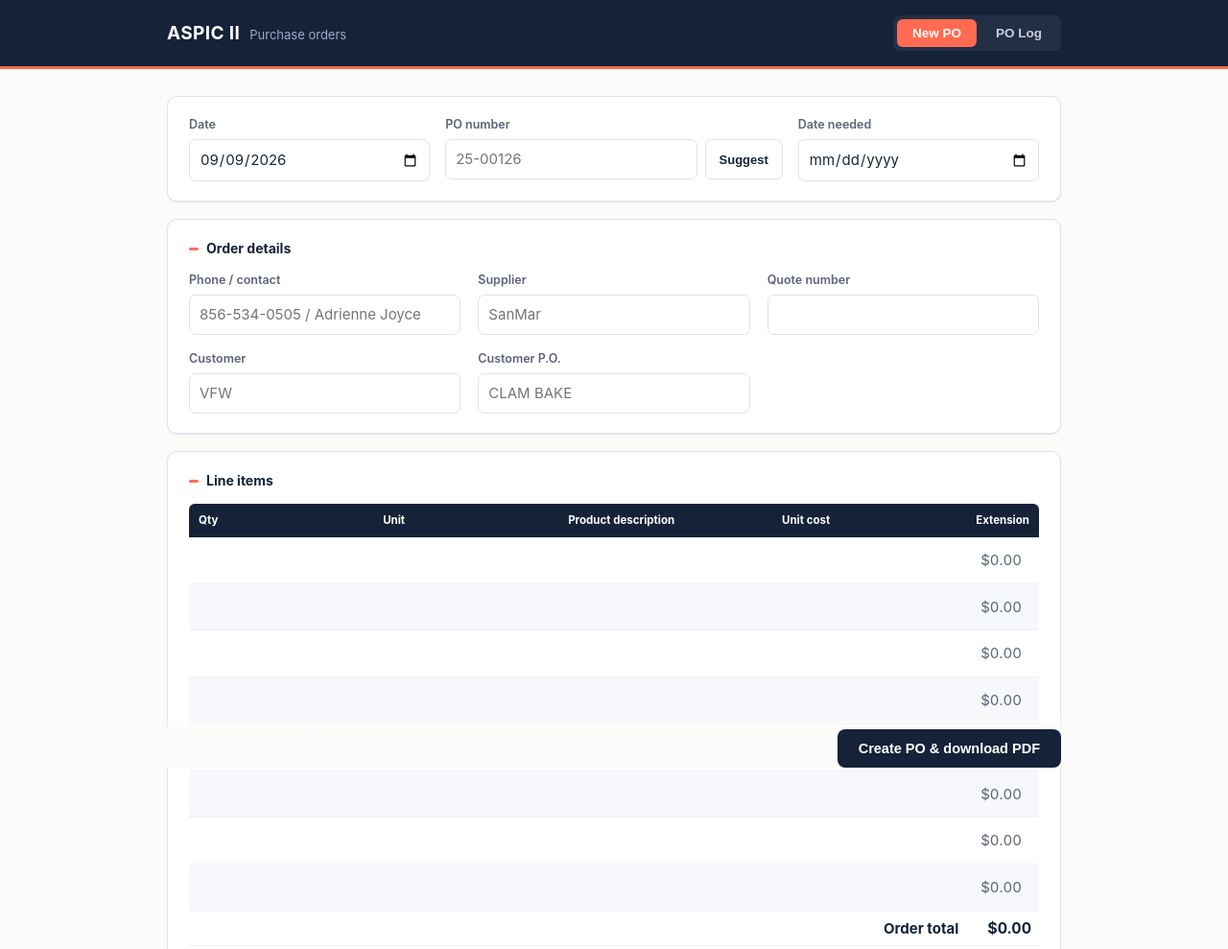
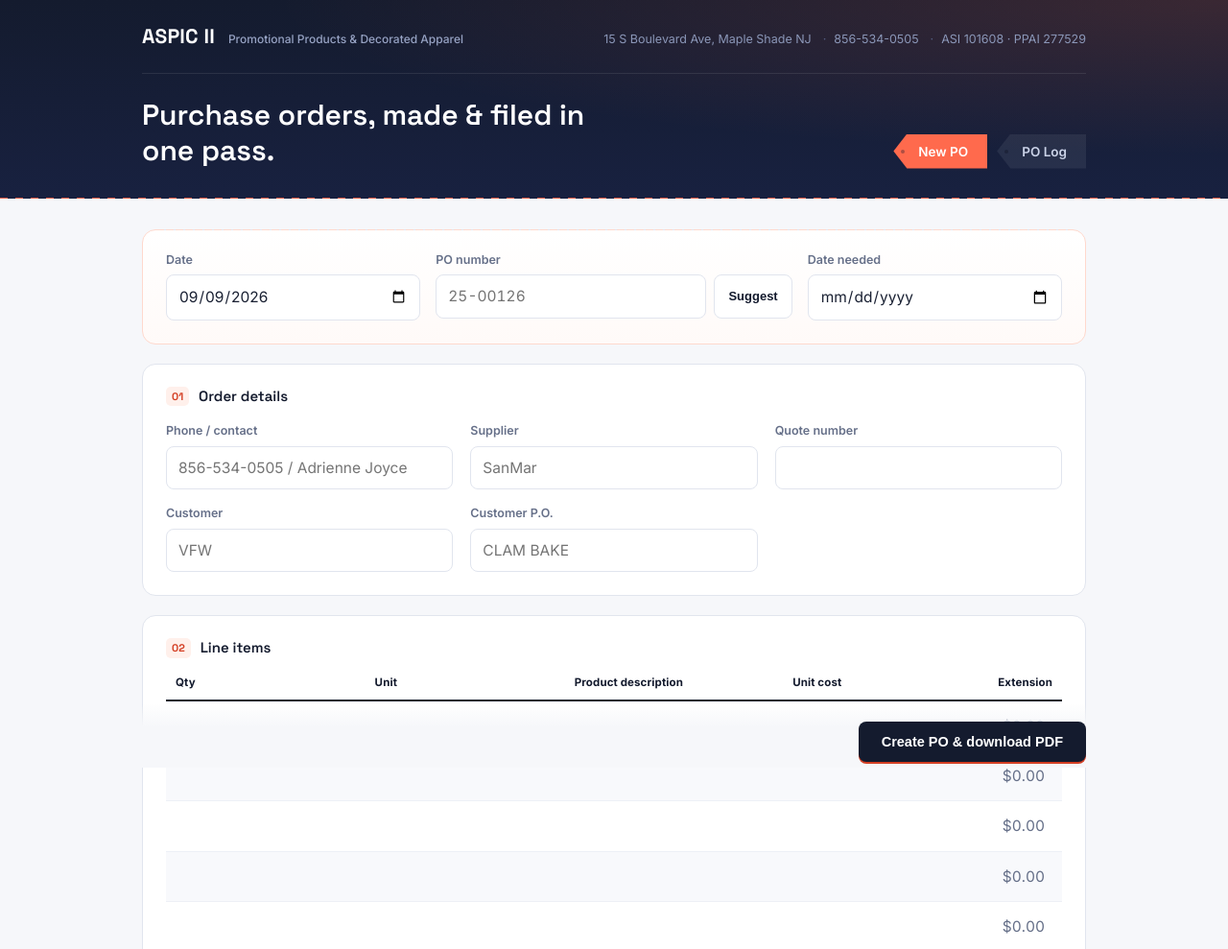
Before and after one commit to aaronjoyce2000-ui/ASPIC_PO_app, a website: page public/index.html in a window 1280 px wide. Shown: the top 989 px of the page at 96% size. Drawn offline with Linux system fonts and the light colour scheme.

Commit message:
Add files via upload

```diff
--- a/public/index.html
+++ b/public/index.html
@@ -4,22 +4,40 @@
 <meta charset="UTF-8" />
 <meta name="viewport" content="width=device-width, initial-scale=1.0" />
 <title>ASPIC II · Purchase Orders</title>
+<link rel="preconnect" href="https://fonts.googleapis.com" />
+<link rel="preconnect" href="https://fonts.gstatic.com" crossorigin />
+<link href="https://fonts.googleapis.com/css2?family=Space+Grotesk:wght@500;600;700&family=Inter:wght@400;500;600;700&display=swap" rel="stylesheet" />
 <link rel="stylesheet" href="style.css" />
 </head>
 <body>
 
-<header class="topbar">
-  <div class="topbar-inner">
-    <div class="brand">
-      <span class="brand-mark">ASPIC II</span>
-      <span class="brand-sub">Purchase orders</span>
+<div class="masthead">
+  <div class="masthead-inner">
+    <div class="masthead-top">
+      <div class="wordmark">
+        <span class="wordmark-main">ASPIC&nbsp;II</span>
+        <span class="wordmark-tag">Promotional&nbsp;Products&nbsp;&amp;&nbsp;Decorated&nbsp;Apparel</span>
+      </div>
+      <div class="masthead-meta">
+        <span>15 S Boulevard Ave, Maple Shade NJ</span>
+        <span class="dot-sep">856-534-0505</span>
+        <span class="dot-sep">ASI 101608 · PPAI 277529</span>
+      </div>
     </div>
-    <nav class="tabs" role="tablist">
-      <button class="tab active" data-tab="new" role="tab" aria-selected="true">New PO</button>
-      <button class="tab" data-tab="log" role="tab" aria-selected="false">PO Log</button>
-    </nav>
+    <div class="masthead-bottom">
+      <h1>Purchase orders, made &amp; filed in one pass.</h1>
+      <nav class="tag-nav" role="tablist" aria-label="Sections">
+        <button class="tag active" data-tab="new" role="tab" aria-selected="true">
+          <span class="tag-hole"></span>New PO
+        </button>
+        <button class="tag" data-tab="log" role="tab" aria-selected="false">
+          <span class="tag-hole"></span>PO Log
+        </button>
+      </nav>
+    </div>
   </div>
-</header>
+  <div class="stitch-divider" aria-hidden="true"></div>
+</div>
 
 <main class="wrap">
 
@@ -27,7 +45,7 @@
   <section id="panel-new" class="panel active">
     <form id="po-form" novalidate>
 
-      <div class="card">
+      <div class="card card-accent">
         <div class="card-row top-row">
           <div class="field">
             <label for="date">Date</label>
@@ -48,7 +66,7 @@
       </div>
 
       <div class="card">
-        <h2>Order details</h2>
+        <h2><span class="card-kicker">01</span>Order details</h2>
         <div class="grid-3">
           <div class="field">
             <label for="phone_contact">Phone / contact</label>
@@ -74,7 +92,7 @@
       </div>
 
       <div class="card">
-        <h2>Line items</h2>
+        <h2><span class="card-kicker">02</span>Line items</h2>
         <div class="table-scroll">
           <table class="items-table" id="items-table">
             <thead>
@@ -98,13 +116,13 @@
       </div>
 
       <div class="card">
-        <h2>Specifications</h2>
+        <h2><span class="card-kicker">03</span>Specifications</h2>
         <textarea id="specifications" name="specifications" rows="5"
           placeholder="Item #, sizes breakdown, garment color, ink/thread color, imprint area, decoration method, delivered-by vendor, etc."></textarea>
       </div>
 
       <div class="card">
-        <h2>Authorization</h2>
+        <h2><span class="card-kicker">04</span>Authorization</h2>
         <div class="grid-3">
           <div class="field">
             <label for="authorized_by">Authorized by</label>
@@ -130,9 +148,25 @@
 
   <!-- ===================== PO LOG ===================== -->
   <section id="panel-log" class="panel">
+
+    <div class="stat-strip">
+      <div class="stat-card">
+        <span class="stat-value" id="stat-count">0</span>
+        <span class="stat-label">Purchase orders</span>
+      </div>
+      <div class="stat-card">
+        <span class="stat-value" id="stat-total">$0</span>
+        <span class="stat-label">Total value</span>
+      </div>
+      <div class="stat-card">
+        <span class="stat-value" id="stat-open">0</span>
+        <span class="stat-label">Awaiting confirmation</span>
+      </div>
+    </div>
+
     <div class="card">
       <div class="log-toolbar">
-        <h2>All purchase orders</h2>
+        <h2><span class="card-kicker">&#9670;</span>All purchase orders</h2>
         <div class="log-toolbar-actions">
           <input type="search" id="log-search" placeholder="Search PO #, customer, supplier…" />
           <button type="button" id="export-csv" class="ghost-btn">Export CSV</button>
@@ -163,6 +197,10 @@
 
 </main>
 
+<footer class="site-footer">
+  <span>ASPIC II</span><span class="dot-sep">15 S Boulevard Ave, Maple Shade, NJ 08052</span><span class="dot-sep">856-534-0505</span>
+</footer>
+
 <div id="toast" class="toast" hidden></div>
 
 <script src="https://cdn.jsdelivr.net/npm/pdf-lib@1.17.1/dist/pdf-lib.min.js"></script>
--- a/public/style.css
+++ b/public/style.css
@@ -1,18 +1,19 @@
 :root {
-  --navy: #152238;
-  --navy-soft: #2c3e63;
-  --coral: #ff6b52;
-  --coral-dark: #d94d35;
-  --paper: #fbfbfa;
+  --ink: #141b2e;
+  --ink-soft: #223055;
+  --coral: #ff6a4d;
+  --coral-deep: #d43f24;
+  --paper: #f6f7fa;
   --card: #ffffff;
-  --line: #dfe3ec;
-  --line-soft: #eef1f6;
-  --text: #1c2534;
-  --text-muted: #5b6478;
-  --stripe: #f7f8fb;
-  --radius: 10px;
-  --shadow: 0 1px 2px rgba(21, 34, 56, 0.06), 0 1px 1px rgba(21, 34, 56, 0.04);
-  font-synthesis: none;
+  --line: #e1e5ee;
+  --line-soft: #edf0f6;
+  --text: #1a2133;
+  --text-muted: #667089;
+  --stripe: #f8f9fc;
+  --radius-lg: 14px;
+  --radius-sm: 8px;
+  --font-display: "Space Grotesk", "Inter", sans-serif;
+  --font-body: "Inter", -apple-system, "Segoe UI", sans-serif;
 }
 
 * { box-sizing: border-box; }
@@ -21,67 +22,153 @@ html, body {
   margin: 0;
   background: var(--paper);
   color: var(--text);
-  font-family: -apple-system, "Segoe UI", Roboto, Helvetica, Arial, sans-serif;
-  font-size: 15px;
-  line-height: 1.45;
+  font-family: var(--font-body);
+  font-size: 15.5px;
+  line-height: 1.5;
+  -webkit-font-smoothing: antialiased;
 }
 
-/* ---------------------------------------------------------- topbar */
-.topbar {
-  background: var(--navy);
-  border-bottom: 3px solid var(--coral);
+h1, h2 { font-family: var(--font-display); }
+
+/* ================================================================ MASTHEAD */
+.masthead {
+  background: var(--ink);
+  background-image:
+    radial-gradient(ellipse at top right, rgba(255, 106, 77, 0.16), transparent 55%),
+    linear-gradient(180deg, #141b2e 0%, #182140 100%);
+  color: #fff;
+  position: relative;
 }
-.topbar-inner {
-  max-width: 980px;
+.masthead-inner {
+  max-width: 1040px;
   margin: 0 auto;
-  padding: 16px 24px;
+  padding: 22px 28px 30px;
+}
+.masthead-top {
   display: flex;
-  align-items: center;
+  align-items: baseline;
   justify-content: space-between;
   flex-wrap: wrap;
-  gap: 12px;
+  gap: 8px 20px;
+  padding-bottom: 22px;
+  border-bottom: 1px solid rgba(255, 255, 255, 0.09);
 }
-.brand { display: flex; align-items: baseline; gap: 10px; }
-.brand-mark { color: #fff; font-weight: 700; font-size: 19px; letter-spacing: 0.02em; }
-.brand-sub { color: #9fabc7; font-size: 13px; }
+.wordmark { display: flex; align-items: baseline; gap: 14px; flex-wrap: wrap; }
+.wordmark-main {
+  font-family: var(--font-display);
+  font-weight: 700;
+  font-size: 21px;
+  letter-spacing: 0.01em;
+}
+.wordmark-tag {
+  font-size: 12px;
+  color: #97a3c4;
+  font-weight: 500;
+}
+.masthead-meta {
+  font-size: 12.5px;
+  color: #8b97b8;
+  display: flex;
+  gap: 4px;
+  flex-wrap: wrap;
+}
+.dot-sep::before { content: "·"; margin: 0 8px; color: #566085; }
 
-.tabs { display: flex; gap: 4px; background: rgba(255,255,255,0.06); padding: 4px; border-radius: 8px; }
-.tab {
-  border: none; background: transparent; color: #c7cfe0;
-  font-size: 13.5px; font-weight: 600; padding: 7px 16px; border-radius: 6px;
-  cursor: pointer; transition: background 0.15s, color 0.15s;
+.masthead-bottom {
+  padding-top: 24px;
+  display: flex;
+  align-items: flex-end;
+  justify-content: space-between;
+  flex-wrap: wrap;
+  gap: 18px;
 }
-.tab:hover { color: #fff; }
-.tab.active { background: var(--coral); color: #fff; }
+.masthead-bottom h1 {
+  font-size: clamp(22px, 3.2vw, 30px);
+  font-weight: 600;
+  margin: 0;
+  max-width: 480px;
+  line-height: 1.25;
+  color: #fff;
+}
 
-/* ---------------------------------------------------------- layout */
-.wrap { max-width: 980px; margin: 0 auto; padding: 28px 24px 80px; }
+/* tag-shaped nav — nods to a hang tag / order tag */
+.tag-nav { display: flex; gap: 10px; }
+.tag {
+  position: relative;
+  border: none;
+  cursor: pointer;
+  font-family: var(--font-body);
+  font-weight: 600;
+  font-size: 13.5px;
+  color: #cbd3e8;
+  background: rgba(255, 255, 255, 0.07);
+  padding: 10px 20px 10px 26px;
+  clip-path: polygon(14px 0, 100% 0, 100% 100%, 14px 100%, 0 50%);
+  transition: background 0.15s, color 0.15s;
+}
+.tag:hover { background: rgba(255, 255, 255, 0.14); color: #fff; }
+.tag.active { background: var(--coral); color: #fff; }
+.tag-hole {
+  position: absolute;
+  left: 8px; top: 50%;
+  width: 4px; height: 4px;
+  border-radius: 50%;
+  background: rgba(20, 27, 46, 0.55);
+  transform: translateY(-50%);
+}
+.tag.active .tag-hole { background: rgba(20, 27, 46, 0.35); }
+
+/* stitched divider — a literal seam, since this business decorates apparel */
+.stitch-divider {
+  height: 1px;
+  background-image: repeating-linear-gradient(90deg, var(--coral) 0 8px, transparent 8px 16px);
+  opacity: 0.9;
+}
+
+/* ================================================================ layout */
+.wrap { max-width: 1040px; margin: 0 auto; padding: 32px 28px 70px; }
 .panel { display: none; }
-.panel.active { display: block; }
+.panel.active { display: block; animation: rise 0.28s ease; }
+@keyframes rise { from { opacity: 0; transform: translateY(6px); } to { opacity: 1; transform: none; } }
 
 .card {
   background: var(--card);
   border: 1px solid var(--line);
-  border-radius: var(--radius);
-  box-shadow: var(--shadow);
-  padding: 20px 22px;
-  margin-bottom: 18px;
+  border-radius: var(--radius-lg);
+  padding: 22px 24px 24px;
+  margin-bottom: 20px;
+  position: relative;
 }
+/* perforated top edge — a nod to carbonless purchase-order pads */
+.card::before {
+  content: "";
+  position: absolute;
+  top: -1px; left: 18px; right: 18px;
+  height: 1px;
+  background-image: radial-gradient(circle, var(--line) 1.3px, transparent 1.4px);
+  background-size: 10px 1px;
+  background-repeat: repeat-x;
+}
+.card-accent { border-color: #ffd9cd; background: linear-gradient(180deg, #fff 0%, #fffaf8 100%); }
+
 .card h2 {
-  margin: 0 0 14px;
-  font-size: 14px;
-  font-weight: 700;
-  color: var(--navy);
+  margin: 0 0 16px;
+  font-size: 15px;
+  font-weight: 600;
+  color: var(--ink);
   display: flex;
   align-items: center;
-  gap: 8px;
+  gap: 10px;
 }
-.card h2::before {
-  content: "";
-  width: 10px; height: 3px;
-  background: var(--coral);
-  display: inline-block;
-  border-radius: 2px;
+.card-kicker {
+  font-family: var(--font-display);
+  font-size: 11px;
+  font-weight: 700;
+  color: var(--coral-deep);
+  background: #fff0eb;
+  border-radius: 5px;
+  padding: 2px 6px;
+  line-height: 1.5;
 }
 
 .top-row { display: grid; grid-template-columns: 1fr 1.4fr 1fr; gap: 16px; }
@@ -89,143 +176,181 @@ html, body {
 
 @media (max-width: 720px) {
   .top-row, .grid-3 { grid-template-columns: 1fr; }
+  .masthead-bottom { align-items: flex-start; }
 }
 
 .field { display: flex; flex-direction: column; gap: 6px; }
-.field label {
-  font-size: 12.5px; font-weight: 600; color: var(--text-muted);
-}
+.field label { font-size: 12.5px; font-weight: 600; color: var(--text-muted); }
+
 input[type="text"], input[type="date"], input[type="number"], input[type="search"], textarea {
   font: inherit;
-  padding: 9px 10px;
-  border: 1px solid var(--line);
-  border-radius: 7px;
+  padding: 10px 12px;
+  border: 1.5px solid var(--line);
+  border-radius: var(--radius-sm);
   background: #fff;
   color: var(--text);
   width: 100%;
+  transition: border-color 0.15s, box-shadow 0.15s;
 }
 input:focus, textarea:focus {
   outline: none;
-  border-color: var(--navy-soft);
-  box-shadow: 0 0 0 3px rgba(44, 62, 99, 0.12);
+  border-color: var(--coral);
+  box-shadow: 0 0 0 3.5px rgba(255, 106, 77, 0.14);
 }
-textarea { resize: vertical; min-height: 90px; font-size: 14px; }
+textarea { resize: vertical; min-height: 90px; font-size: 14.5px; }
 
 .po-number-row { display: flex; gap: 8px; }
-.po-number-row input { flex: 1; }
+.po-number-row input { flex: 1; font-variant-numeric: tabular-nums; }
 
 .ghost-btn {
-  border: 1px solid var(--line);
+  border: 1.5px solid var(--line);
   background: #fff;
-  color: var(--navy);
+  color: var(--ink);
   font-size: 13px; font-weight: 600;
   padding: 8px 14px;
-  border-radius: 7px;
+  border-radius: var(--radius-sm);
   cursor: pointer;
   white-space: nowrap;
+  transition: border-color 0.15s, background 0.15s;
 }
-.ghost-btn:hover { border-color: var(--navy-soft); background: var(--line-soft); }
+.ghost-btn:hover { border-color: var(--ink-soft); background: var(--line-soft); }
 
 .primary-btn {
   border: none;
-  background: var(--navy);
+  background: var(--ink);
   color: #fff;
   font-size: 14.5px; font-weight: 700;
-  padding: 12px 22px;
-  border-radius: 8px;
+  padding: 13px 24px;
+  border-radius: var(--radius-sm);
   cursor: pointer;
-  transition: background 0.15s;
+  transition: transform 0.1s, background 0.15s;
+  box-shadow: 0 2px 0 var(--coral-deep);
 }
-.primary-btn:hover { background: var(--navy-soft); }
-.primary-btn:disabled { background: #9aa5b8; cursor: default; }
+.primary-btn:hover { background: var(--ink-soft); }
+.primary-btn:active { transform: translateY(2px); box-shadow: none; }
+.primary-btn:disabled { background: #9aa5b8; cursor: default; box-shadow: none; }
 
-/* ---------------------------------------------------------- items table */
+/* ================================================================ items table */
 .table-scroll { overflow-x: auto; }
 .items-table, .log-table { width: 100%; border-collapse: collapse; min-width: 640px; }
 .items-table thead th, .log-table thead th {
   text-align: left;
   font-size: 11.5px;
   font-weight: 700;
-  color: #fff;
-  background: var(--navy);
-  padding: 9px 10px;
+  letter-spacing: 0.01em;
+  color: var(--ink);
+  border-bottom: 2px solid var(--ink);
+  padding: 0 10px 9px;
   white-space: nowrap;
 }
-.items-table thead th:first-child { border-top-left-radius: 6px; }
-.items-table thead th:last-child { border-top-right-radius: 6px; }
 
-.items-table td, .log-table td { padding: 6px 8px; border-bottom: 1px solid var(--line-soft); }
+.items-table td, .log-table td { padding: 7px 8px; border-bottom: 1px solid var(--line-soft); }
 .items-table tbody tr:nth-child(even) { background: var(--stripe); }
 .items-table input {
-  border: 1px solid transparent;
+  border: 1.5px solid transparent;
   background: transparent;
   padding: 6px 6px;
 }
 .items-table input:hover { border-color: var(--line); }
-.items-table input:focus { border-color: var(--navy-soft); background: #fff; }
+.items-table input:focus { border-color: var(--coral); background: #fff; box-shadow: none; }
 .col-qty input, .col-unit input { text-align: center; }
 .col-cost input, .col-ext { text-align: right; }
 .ext-cell { text-align: right; font-variant-numeric: tabular-nums; color: var(--text-muted); padding-right: 10px; }
 
-.total-label { text-align: right; font-weight: 700; color: var(--navy); padding: 12px 10px; }
+.total-label { text-align: right; font-weight: 700; color: var(--ink); padding: 14px 10px; }
 .total-value {
-  text-align: right; font-weight: 700; font-size: 16px; color: var(--navy);
-  font-variant-numeric: tabular-nums; padding: 12px 10px;
+  text-align: right; font-weight: 700; font-size: 17px; color: var(--coral-deep);
+  font-variant-numeric: tabular-nums; padding: 14px 10px;
+  font-family: var(--font-display);
 }
 
 .action-row {
   display: flex; align-items: center; justify-content: flex-end; gap: 14px;
-  position: sticky; bottom: 0; background: linear-gradient(to top, var(--paper) 70%, transparent);
-  padding-top: 14px;
+  position: sticky; bottom: 0;
+  background: linear-gradient(to top, var(--paper) 65%, transparent);
+  padding: 18px 0 6px;
 }
 .form-status { font-size: 13px; color: var(--text-muted); }
-.form-status.error { color: var(--coral-dark); font-weight: 600; }
+.form-status.error { color: var(--coral-deep); font-weight: 600; }
 .form-status.success { color: #147a4d; font-weight: 600; }
 
-/* ---------------------------------------------------------- log */
-.log-toolbar { display: flex; align-items: center; justify-content: space-between; flex-wrap: wrap; gap: 12px; margin-bottom: 14px; }
+/* ================================================================ stat strip */
+.stat-strip {
+  display: grid;
+  grid-template-columns: repeat(3, 1fr);
+  gap: 16px;
+  margin-bottom: 20px;
+}
+.stat-card {
+  background: var(--ink);
+  border-radius: var(--radius-lg);
+  padding: 18px 20px;
+  display: flex;
+  flex-direction: column;
+  gap: 4px;
+  position: relative;
+  overflow: hidden;
+}
+.stat-card:first-child { background: var(--ink); }
+.stat-card:nth-child(2) { background: var(--ink-soft); }
+.stat-card:nth-child(3) { background: linear-gradient(135deg, var(--coral-deep), var(--coral)); }
+.stat-value { font-family: var(--font-display); font-size: 26px; font-weight: 700; color: #fff; }
+.stat-label { font-size: 12px; color: rgba(255,255,255,0.75); font-weight: 500; }
+
+@media (max-width: 640px) {
+  .stat-strip { grid-template-columns: 1fr; }
+}
+
+/* ================================================================ log */
+.log-toolbar { display: flex; align-items: center; justify-content: space-between; flex-wrap: wrap; gap: 12px; margin-bottom: 16px; }
 .log-toolbar h2 { margin: 0; }
 .log-toolbar-actions { display: flex; gap: 8px; align-items: center; }
 #log-search { width: 220px; }
 
 .log-table td { font-size: 13.5px; }
-.log-table .po-cell { font-weight: 700; color: var(--navy); }
-.empty-row { text-align: center; color: var(--text-muted); padding: 30px 10px !important; }
+.log-table .po-cell { font-weight: 700; color: var(--ink); font-family: var(--font-display); }
+.empty-row { text-align: center; color: var(--text-muted); padding: 34px 10px !important; }
 
-.status-pill {
-  display: inline-block;
-  font-size: 11.5px; font-weight: 700;
-  padding: 3px 10px;
-  border-radius: 999px;
-  background: var(--line-soft);
-  color: var(--navy-soft);
-}
 .status-select {
   font-size: 12.5px;
-  padding: 5px 6px;
+  font-weight: 600;
+  padding: 6px 8px;
   border-radius: 6px;
-  border: 1px solid var(--line);
+  border: 1.5px solid var(--line);
   background: #fff;
+  color: var(--ink);
 }
 
 .row-actions { display: flex; gap: 6px; white-space: nowrap; }
 .icon-btn {
-  border: 1px solid var(--line);
+  border: 1.5px solid var(--line);
   background: #fff;
   border-radius: 6px;
-  padding: 5px 9px;
+  padding: 5px 10px;
   font-size: 12px;
+  font-weight: 600;
   cursor: pointer;
-  color: var(--navy);
+  color: var(--ink);
+  transition: border-color 0.15s;
 }
-.icon-btn:hover { background: var(--line-soft); }
-.icon-btn.danger { color: var(--coral-dark); }
+.icon-btn:hover { border-color: var(--ink-soft); background: var(--line-soft); }
+.icon-btn.danger { color: var(--coral-deep); }
+.icon-btn.danger:hover { border-color: var(--coral); background: #fff3f0; }
 
-/* ---------------------------------------------------------- toast */
+/* ================================================================ footer */
+.site-footer {
+  text-align: center;
+  font-size: 12px;
+  color: var(--text-muted);
+  padding: 26px 20px 40px;
+}
+.site-footer .dot-sep::before { color: #c3c9d8; }
+
+/* ================================================================ toast */
 .toast {
   position: fixed; left: 50%; bottom: 26px; transform: translateX(-50%);
-  background: var(--navy); color: #fff; font-size: 13.5px; font-weight: 600;
-  padding: 11px 18px; border-radius: 8px; box-shadow: 0 6px 20px rgba(0,0,0,0.18);
+  background: var(--ink); color: #fff; font-size: 13.5px; font-weight: 600;
+  padding: 12px 20px; border-radius: 10px; box-shadow: 0 10px 30px rgba(20, 27, 46, 0.25);
   z-index: 50;
 }
-.toast.error { background: var(--coral-dark); }
+.toast.error { background: var(--coral-deep); }
```
Also changed, not shown: public/app.js (+14 -2 lines).
